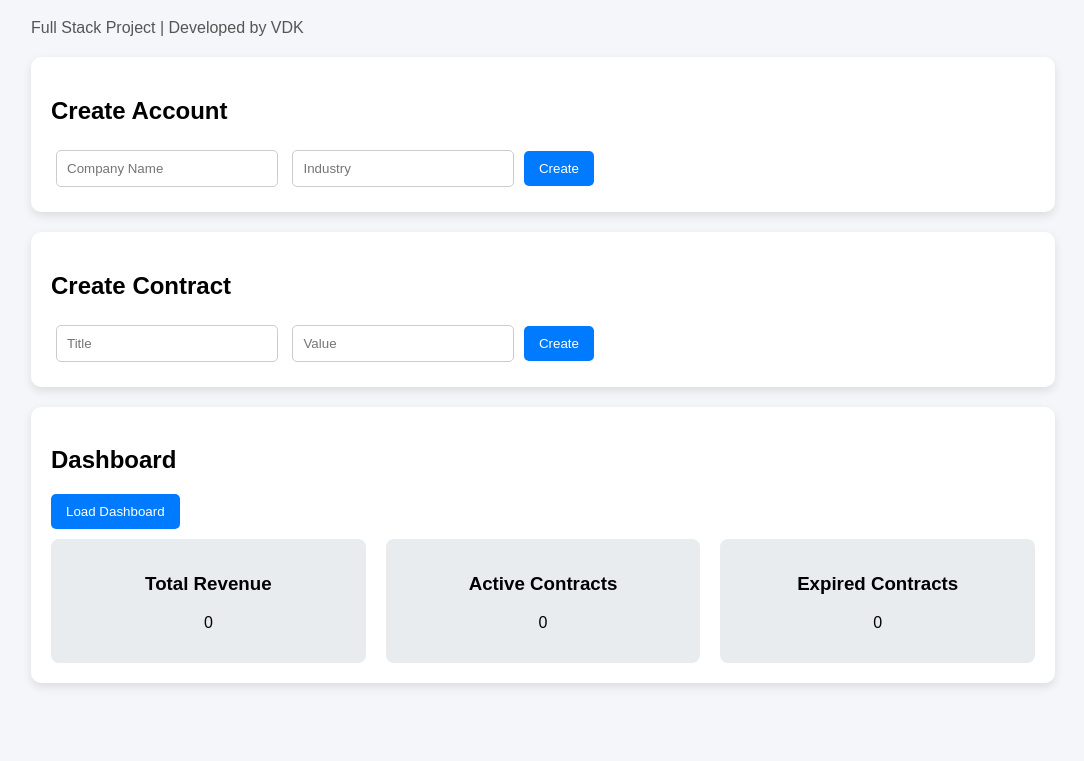
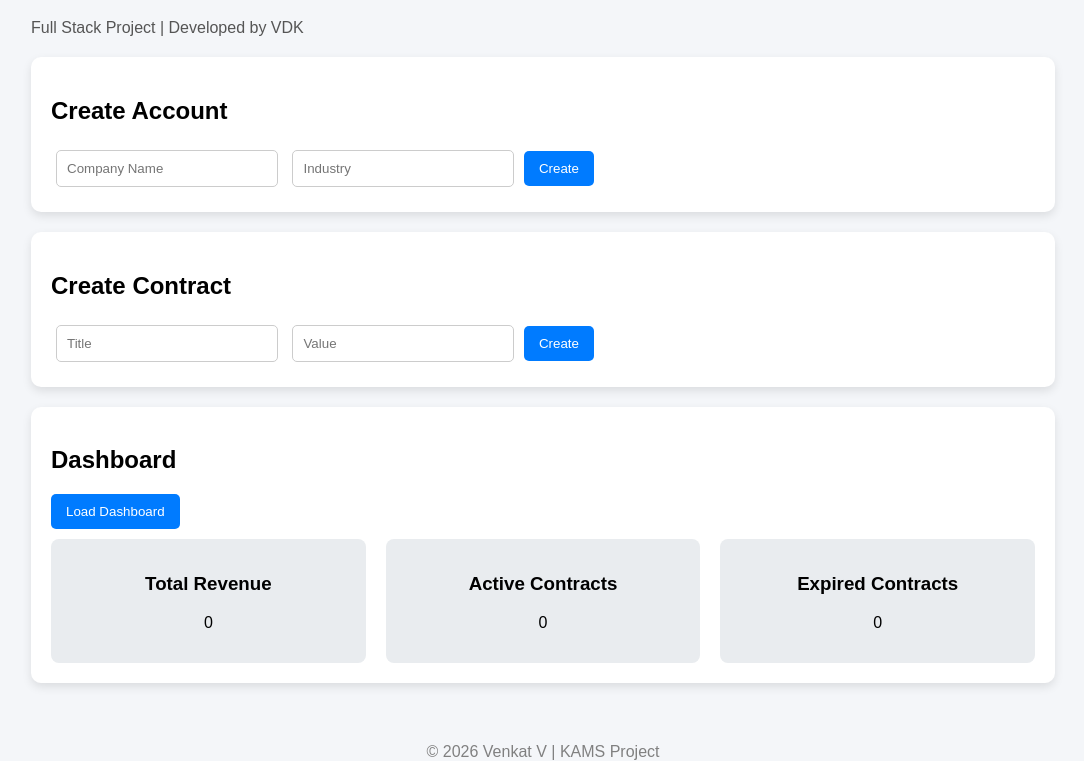
Before and after one commit to VENKAT1931/kams-project, a plain HTML site: page index.html in a window 1280 px wide. Shown: the part 81-842 px from the top of the page, without its empty margins (97-1181 px from the left). Before the commit the page ends 804 px from the top, so only its background shows below. Drawn offline with Linux system fonts and the light colour scheme.

Commit message:
Add author names

```diff
--- a/index.html
+++ b/index.html
@@ -47,6 +47,9 @@
     </div>
 
 </div>
+<footer style="text-align:center; margin-top:20px; color:gray;">
+  © 2026 Venkat V | KAMS Project
+</footer>
 
 <script src="script.js"></script>
 </body>
```
